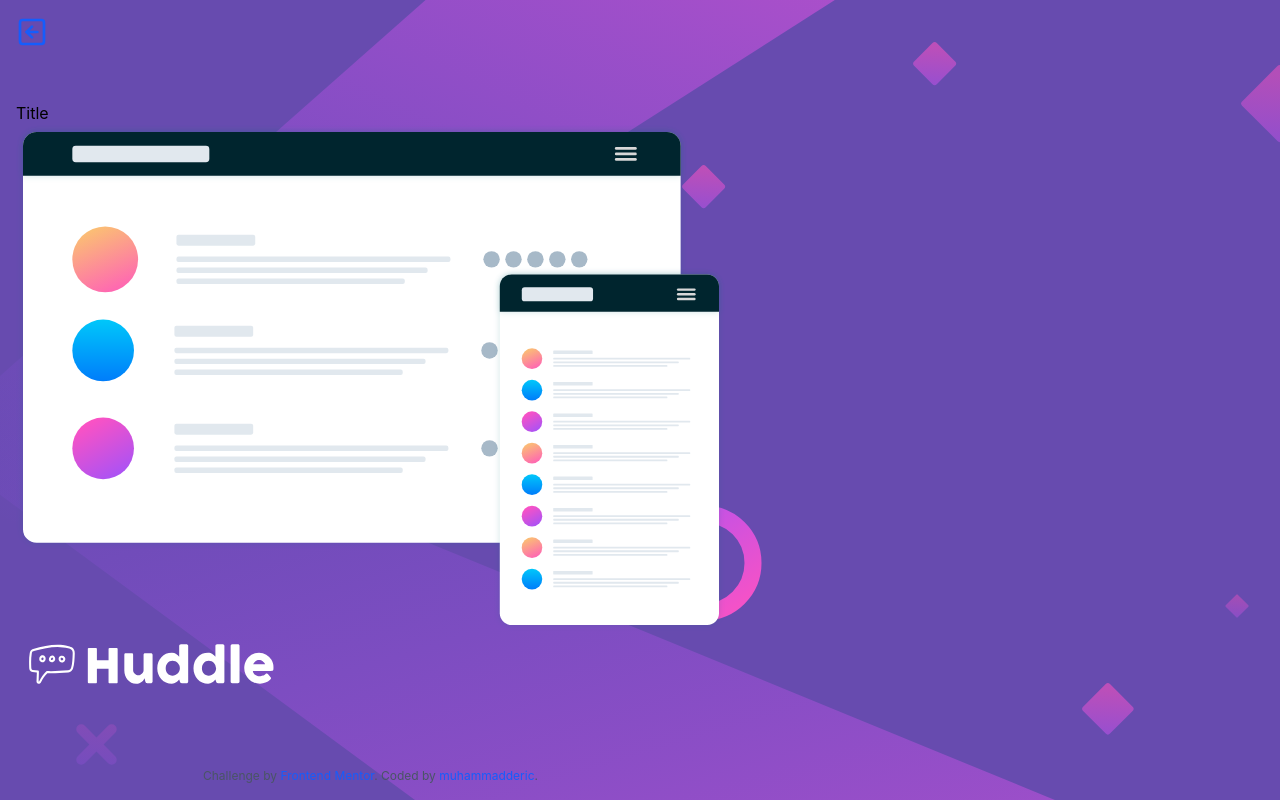
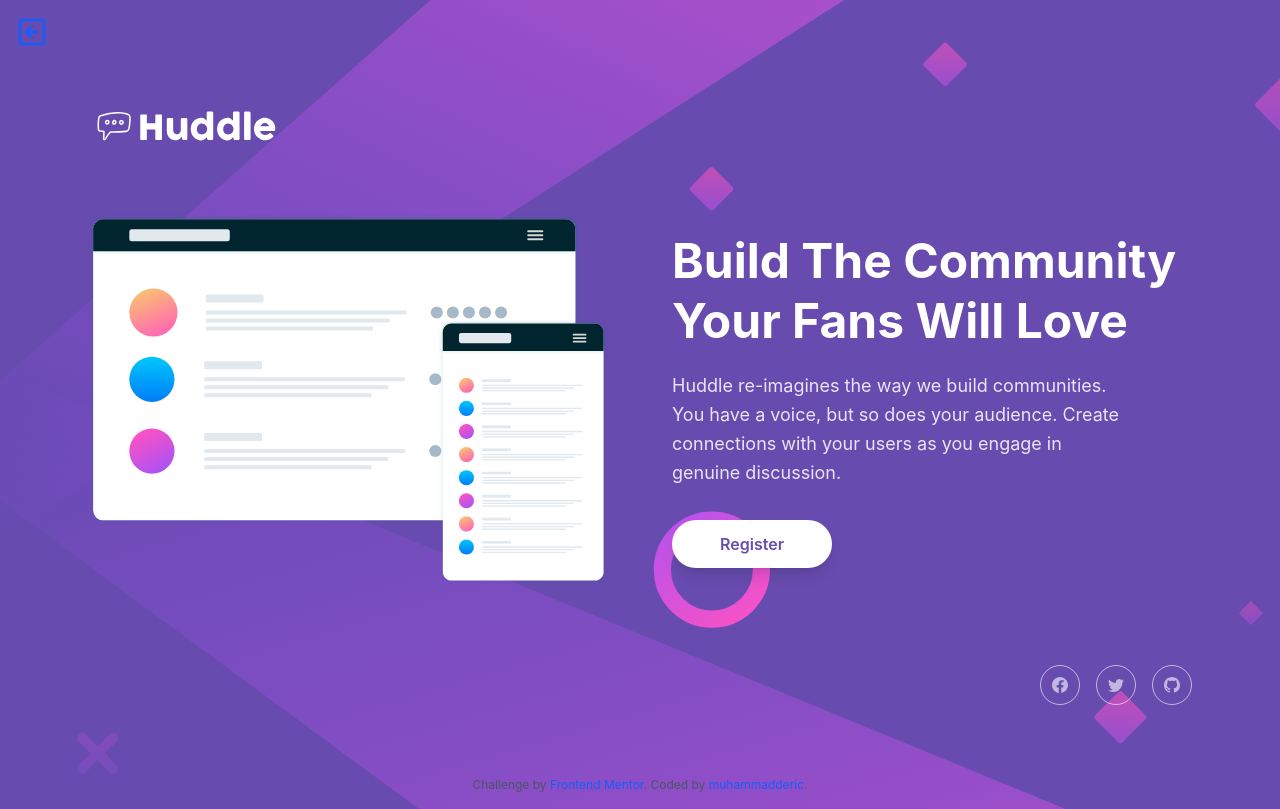
Before and after one commit to muhammadderic/deric-frontendmentor, a React (Vite) app: page /newbie/huddle-sis in a window 1280 px wide. Built offline with nearby package versions, Linux system fonts and the light colour scheme.

Commit message:
refactor: add huddle dashboard contents

```diff
--- /dev/null
+++ b/src/challenges/newbie/huddle-single-intro-section/components/FacebookIconSVG.tsx
@@ -0,0 +1,9 @@
+import { SocialIcon } from "./SocialIcon";
+
+export const FacebookIconSVG = () => (
+  <SocialIcon href="#">
+    <svg xmlns="http://www.w3.org/2000/svg" width="16" height="16" fill="currentColor" viewBox="0 0 16 16">
+      <path d="M16 8.049c0-4.446-3.582-8.05-8-8.05C3.58 0-.002 3.603-.002 8.05c0 4.017 2.926 7.347 6.75 7.951v-5.625h-2.03V8.05H6.75V6.275c0-2.017 1.195-3.131 3.022-3.131.876 0 1.791.157 1.791.157v1.98h-1.009c-.993 0-1.303.621-1.303 1.258v1.51h2.218l-.354 2.326H9.25V16c3.824-.604 6.75-3.934 6.75-7.951z" />
+    </svg>
+  </SocialIcon>
+);
--- /dev/null
+++ b/src/challenges/newbie/huddle-single-intro-section/components/GithubIconSVG.tsx
@@ -0,0 +1,9 @@
+import { SocialIcon } from "./SocialIcon";
+
+export const GithubIconSVG = () => (
+  <SocialIcon href="#">
+    <svg xmlns="http://www.w3.org/2000/svg" width="16" height="16" fill="currentColor" viewBox="0 0 16 16">
+      <path d="M8 0C3.58 0 0 3.58 0 8c0 3.54 2.29 6.53 5.47 7.59.4.07.55-.17.55-.38 0-.19-.01-.82-.01-1.49-2.01.37-2.53-.49-2.69-.94-.09-.23-.48-.94-.82-1.13-.28-.15-.68-.52-.01-.53.63-.01 1.08.58 1.23.82.72 1.21 1.87.87 2.33.66.07-.52.28-.87.51-1.07-1.78-.2-3.64-.89-3.64-3.95 0-.87.31-1.59.82-2.15-.08-.2-.36-1.02.08-2.12 0 0 .67-.21 2.2.82.64-.18 1.32-.27 2-.27.68 0 1.36.09 2 .27 1.53-1.04 2.2-.82 2.2-.82.44 1.1.16 1.92.08 2.12.51.56.82 1.27.82 2.15 0 3.07-1.87 3.75-3.65 3.95.29.25.54.73.54 1.48 0 1.07-.01 1.93-.01 2.2 0 .21.15.46.55.38A8.012 8.012 0 0 0 16 8c0-4.42-3.58-8-8-8z" />
+    </svg>
+  </SocialIcon>
+);
--- /dev/null
+++ b/src/challenges/newbie/huddle-single-intro-section/components/SocialIcon.tsx
@@ -0,0 +1,18 @@
+interface SocialIconProps {
+  href: string;
+  children: React.ReactNode;
+}
+
+export function SocialIcon({
+  href,
+  children
+}: SocialIconProps) {
+  return (
+    <a
+      href={href}
+      className="w-8 h-8 md:w-10 md:h-10 rounded-full border border-white/60 text-white/60 hover:border-[hsl(300,69%,71%)] hover:text-[hsl(300,69%,71%)] flex items-center justify-center transition-all duration-300 hover:scale-110"
+    >
+      {children}
+    </a>
+  );
+}
--- /dev/null
+++ b/src/challenges/newbie/huddle-single-intro-section/components/TwitterIconSVG.tsx
@@ -0,0 +1,9 @@
+import { SocialIcon } from "./SocialIcon";
+
+export const TwitterIconSVG = () => (
+  <SocialIcon href="#">
+    <svg xmlns="http://www.w3.org/2000/svg" width="16" height="16" fill="currentColor" viewBox="0 0 16 16">
+      <path d="M5.026 15c6.038 0 9.341-5.003 9.341-9.334 0-.14 0-.282-.006-.422A6.685 6.685 0 0 0 16 3.542a6.658 6.658 0 0 1-1.889.518 3.301 3.301 0 0 0 1.447-1.817 6.533 6.533 0 0 1-2.087.793A3.286 3.286 0 0 0 7.875 6.03a9.325 9.325 0 0 1-6.767-3.429 3.289 3.289 0 0 0 1.018 4.382A3.323 3.323 0 0 1 .64 6.575v.045a3.288 3.288 0 0 0 2.632 3.218 3.203 3.203 0 0 1-.865.115 3.23 3.23 0 0 1-.614-.057 3.283 3.283 0 0 0 3.067 2.277A6.588 6.588 0 0 1 .78 13.58a6.32 6.32 0 0 1-.78-.045A9.344 9.344 0 0 0 5.026 15z" />
+    </svg>
+  </SocialIcon>
+);
--- a/src/challenges/newbie/huddle-single-intro-section/pages/HuddleDashboard.tsx
+++ b/src/challenges/newbie/huddle-single-intro-section/pages/HuddleDashboard.tsx
@@ -1,12 +1,55 @@
-import illustration from '../assets/illustration-mockups.svg';
+import mockupIllustration from '../assets/illustration-mockups.svg';
 import huddleLogo from '../assets/logo.svg';
+
+import { FacebookIconSVG } from '../components/FacebookIconSVG';
+import { TwitterIconSVG } from '../components/TwitterIconSVG';
+import { GithubIconSVG } from '../components/GithubIconSVG';
 
 export function HuddleDashboard() {
   return (
-    <div>
-      <h1>Title</h1>
-      <img src={illustration} alt="Illustration" />
-      <img src={huddleLogo} alt="huddle logo" />
+    <div className="max-w-6xl mx-auto px-6 py-8 md:py-12">
+      {/* Logo at the top */}
+      <div className="mb-12 md:mb-16">
+        <img src={huddleLogo} alt="Huddle Logo" className="w-32 md:w-48" />
+      </div>
+
+      {/* Main Content */}
+      <div className="flex flex-col md:flex-row gap-12 md:gap-16 items-center">
+
+        {/* Left Column - Mockup Illustration */}
+        <div className="flex-1">
+          <img
+            src={mockupIllustration}
+            alt="Huddle App Interface Illustration"
+            className="w-full max-w-xl mx-auto"
+          />
+        </div>
+
+        {/* Right Column - Text Content */}
+        <div className="flex-1 text-center md:text-left">
+          <h1 className="text-3xl md:text-4xl lg:text-5xl font-bold text-white font-poppins leading-tight mb-5">
+            Build The Community <br className="hidden md:block" />
+            Your Fans Will Love
+          </h1>
+
+          <p className="text-white/85 text-base md:text-lg leading-relaxed mb-8 max-w-md mx-auto md:mx-0">
+            Huddle re-imagines the way we build communities. You have a voice,
+            but so does your audience. Create connections with your users as
+            you engage in genuine discussion.
+          </p>
+
+          <button className="bg-white text-[hsl(257,40%,49%)] hover:bg-[hsl(300,69%,71%)] hover:text-white px-12 py-3 rounded-full shadow-lg font-semibold text-base transition-all duration-300 hover:scale-105">
+            Register
+          </button>
+        </div>
+      </div>
+
+      {/* Social Icons*/}
+      <div className="flex justify-center md:justify-end gap-4 mt-16 md:mt-20">
+        <FacebookIconSVG />
+        <TwitterIconSVG />
+        <GithubIconSVG />
+      </div>
     </div>
   );
 };
--- a/src/challenges/newbie/huddle-single-intro-section/pages/HuddleSISContainerPage.tsx
+++ b/src/challenges/newbie/huddle-single-intro-section/pages/HuddleSISContainerPage.tsx
@@ -8,11 +8,10 @@
 
 export function HuddleSISContainerPage() {
   return (
-    <div className="huddle-container">
+    <div className="min-h-screen huddle-container">
       {/* Desktop Background */}
-      <div className="absolute inset-0 huddle-bg-layer" />
-      <div className="absolute content z-10">
-        <div className="min-h-screen flex flex-col justify-between font-sans p-4">
+      <div className="z-10 huddle-bg-layer">
+        <div className="flex flex-col justify-between font-sans p-4">
           <div>
             <BackButton to="/" />
           </div>
```
